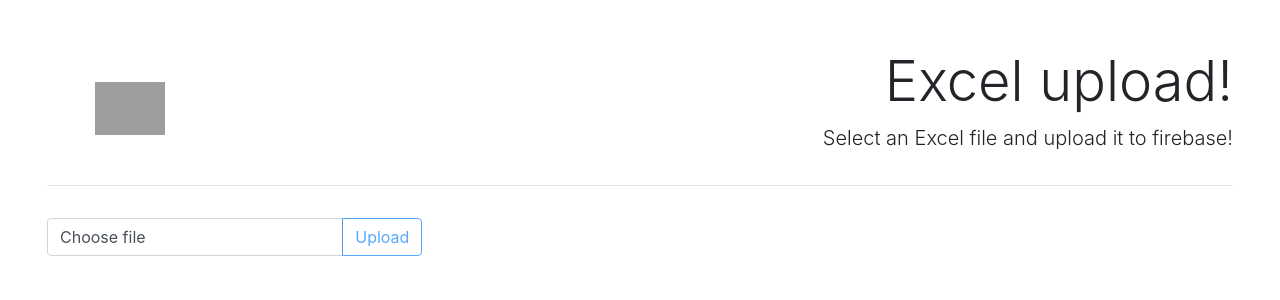
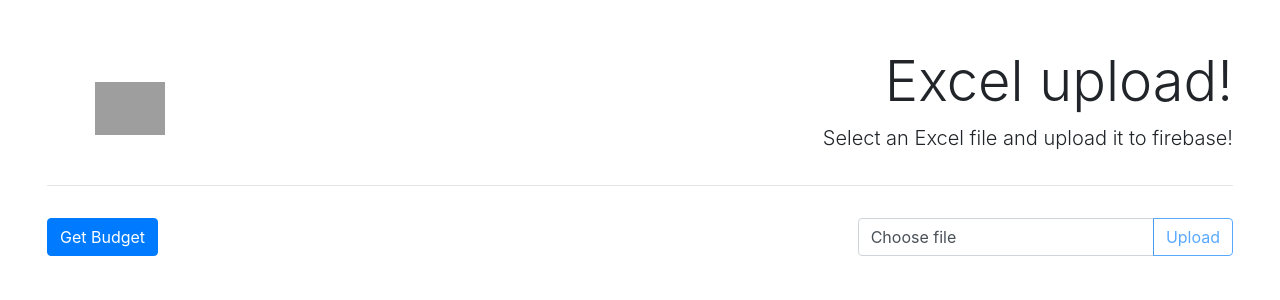
Before and after one commit to GerardoMxRz/excel-upload-react, a React (Create React App) app: page / in a window 1280 px wide. Shown: the top 300 px of the page. Built offline with nearby package versions, Linux system fonts and the light colour scheme; grey boxes are pictures that could not be loaded.

Commit message:
added getBudget url

```diff
--- a/src/App.js
+++ b/src/App.js
@@ -13,6 +13,7 @@
 
   const [file, setFile] = useState(null);
   const [fileObj, setFileObj] = useState(null);
+  const [budgetObj, setBudgetObj] = useState(null);
   // const [showTable, setShowTable] = useState(null);
   // const [showJSON, setShowJSON] = useState(null);
   const [loading, setLoading] = useState(false);
@@ -61,6 +62,15 @@
     setFile(f)
   };
 
+  const getBudget = async () => {
+    const testBudgetUrl = 'http://localhost:5000/bist-2-dev/us-central1/gettingBudgetEstimate';
+    axios.get(testBudgetUrl)
+        .then(result => {
+          setBudgetObj(result.data || {});
+        })
+        .catch(err => console.log(err));
+  };
+
   // const ActionsRow = (
   //   <div className="row">
   //     <div className="col">
@@ -105,6 +115,12 @@
     </pre>
   );
 
+  const JSONBudget = (
+      <pre style={{ height: 'calc(100vh - 35vh)', backgroundColor: '#595959', padding: '1rem', color: 'white'}}>
+      {JSON.stringify(budgetObj || {}, null, 4)}
+    </pre>
+  );
+
   return (
     <div className="container-fluid pt-5">
       <header className="App-header">
@@ -122,6 +138,11 @@
             {/*<div className="col-sm-12 col-md-4">*/}
             {/*  {fileObj && ActionsRow}*/}
             {/*</div>*/}
+            <div className="col-sm-12 col-md-4">
+              <button className="btn btn-primary" onClick={getBudget}>
+                Get Budget
+              </button>
+            </div>
             <div className="col-sm-12 col-md-4">
               <form onSubmit={handleSubmit}>
                 <div className="input-group mb-3">
@@ -142,6 +163,12 @@
 
           <div className="row">
             <div className="col table-responsive pt-3" style={{ height: 'calc(100vh - 35vh)' }}>
+              {budgetObj && JSONBudget}
+            </div>
+          </div>
+
+          <div className="row">
+            <div className="col table-responsive pt-3" style={{ height: 'calc(100vh - 35vh)' }}>
               {/*{showTable && TableRow}*/}
               {fileObj && JSONRow}
             </div>
```
